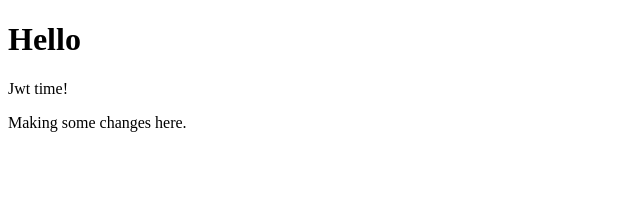
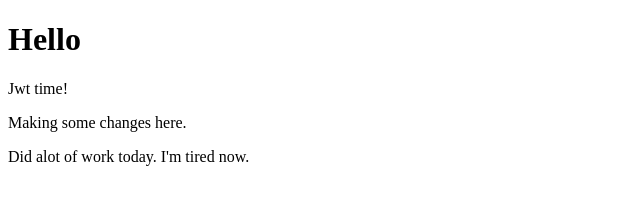
Before and after one commit to JKDev117/test-app, a plain HTML site: page index.html in a window 1280 px wide. Shown: the whole page, without its empty margins (0-640 px from the left). Drawn offline with Linux system fonts and the light colour scheme.

Commit message:
modified file

```diff
--- a/index.html
+++ b/index.html
@@ -9,5 +9,6 @@
     <h1>Hello</h1>
     <p>Jwt time!</p>
     <p>Making some changes here.</p>
+    <p>Did alot of work today. I'm tired now.</p>
 </body>
 </html>
```
